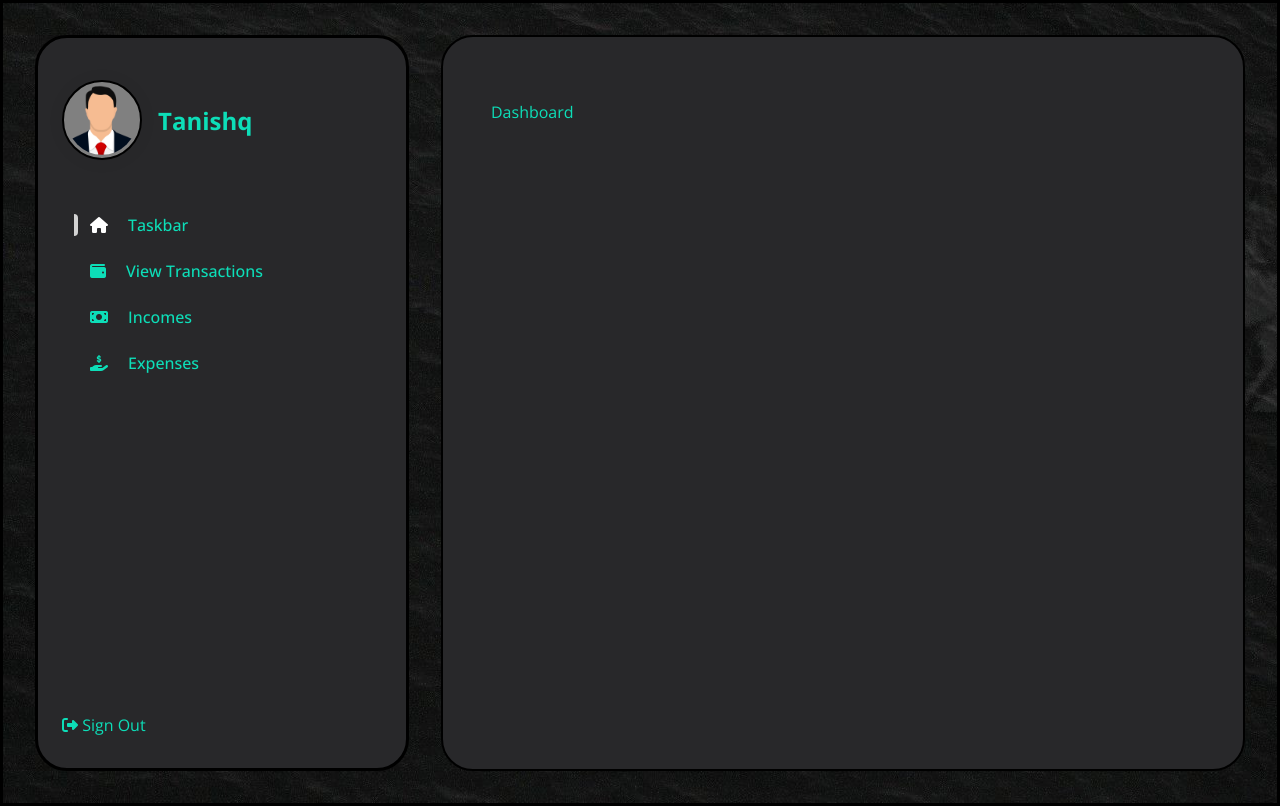
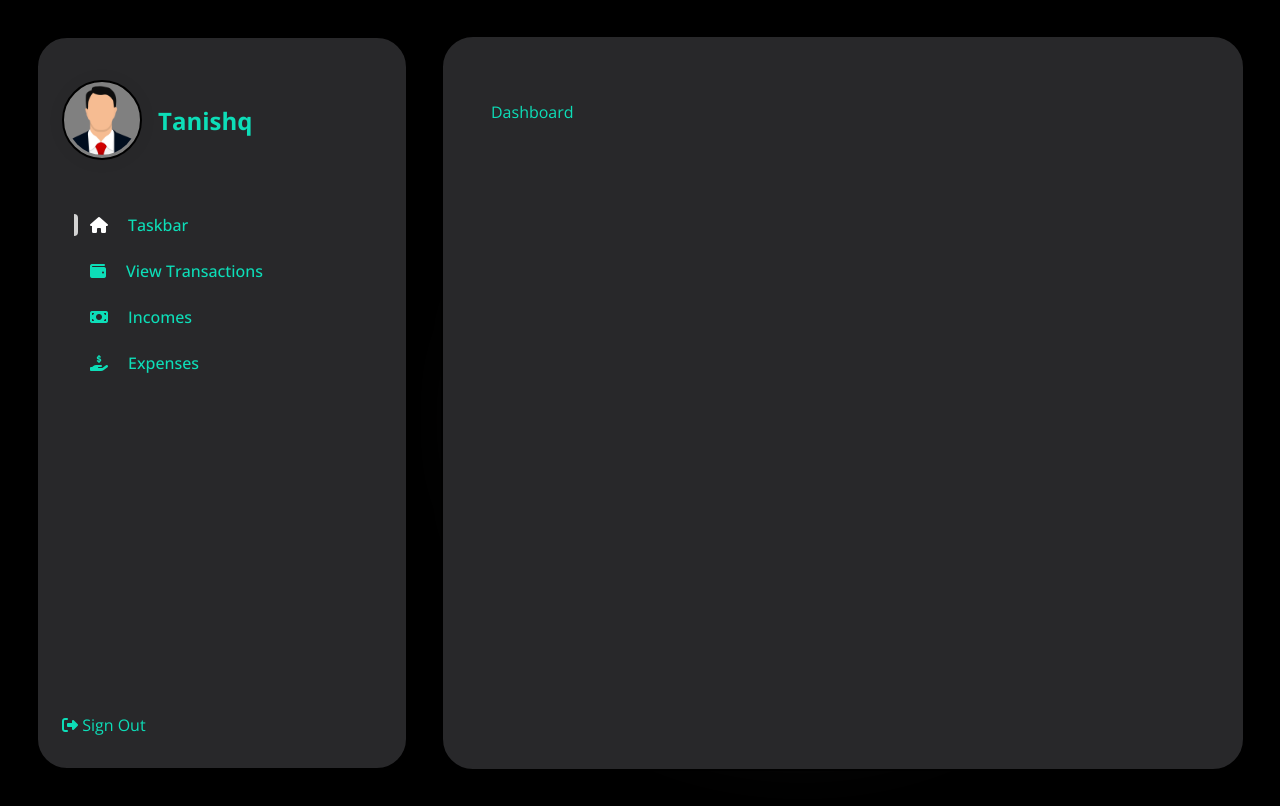
Before and after one commit to TanishqM1/Finance, a React (Create React App) app in the folder financeui/: page / in a window 1280 px wide. Built offline with nearby package versions, Linux system fonts and the light colour scheme.

Commit message:
updated orb color & removed background

```diff
--- a/financeui/src/App.js
+++ b/financeui/src/App.js
@@ -54,7 +54,7 @@ function App() {
 
 const AppStyled = styled.div`
   height: 100vh;
-  background-image: url(${(props) => props.bg});
+  background-color: black;
   position: relative;
   filter: 8px;
   main{
--- a/financeui/src/components/Orb/orb.js
+++ b/financeui/src/components/Orb/orb.js
@@ -50,8 +50,8 @@ function Orb() {
     border: 2px solid #000;
     margin-top: -45vh;
     margin-left: -45vh;
-    background: linear-gradient(90deg, rgba(73, 72, 72, 0.8) 0%, black 100%);
-    filter: blur(40px);
+    background: linear-gradient(90deg, rgba(73, 72, 72, 0.8) 0%, #333131 100%);
+    filter: blur(50px);
     animation: ${moveOrb} 10s alternate linear infinite;
   `;
 
```
